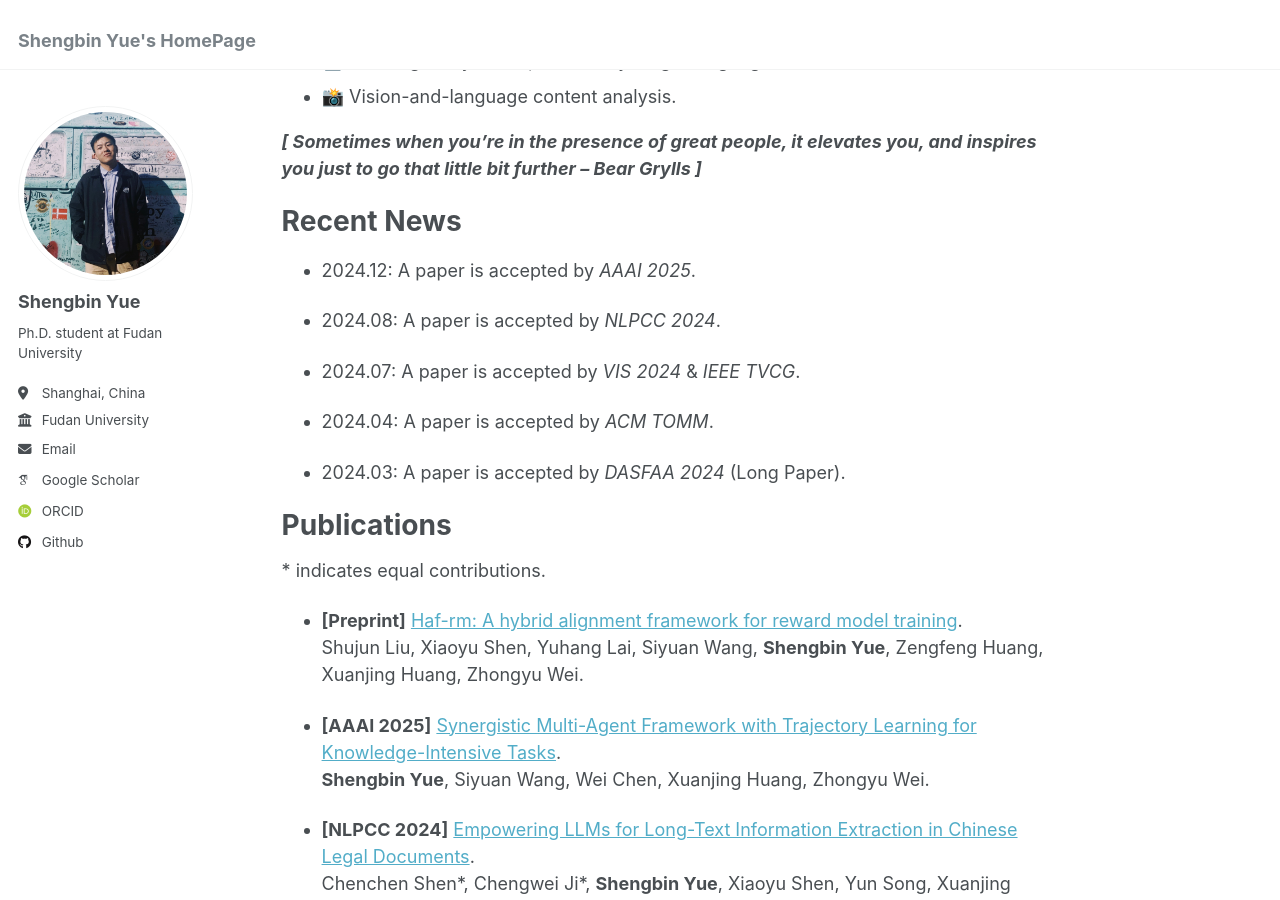
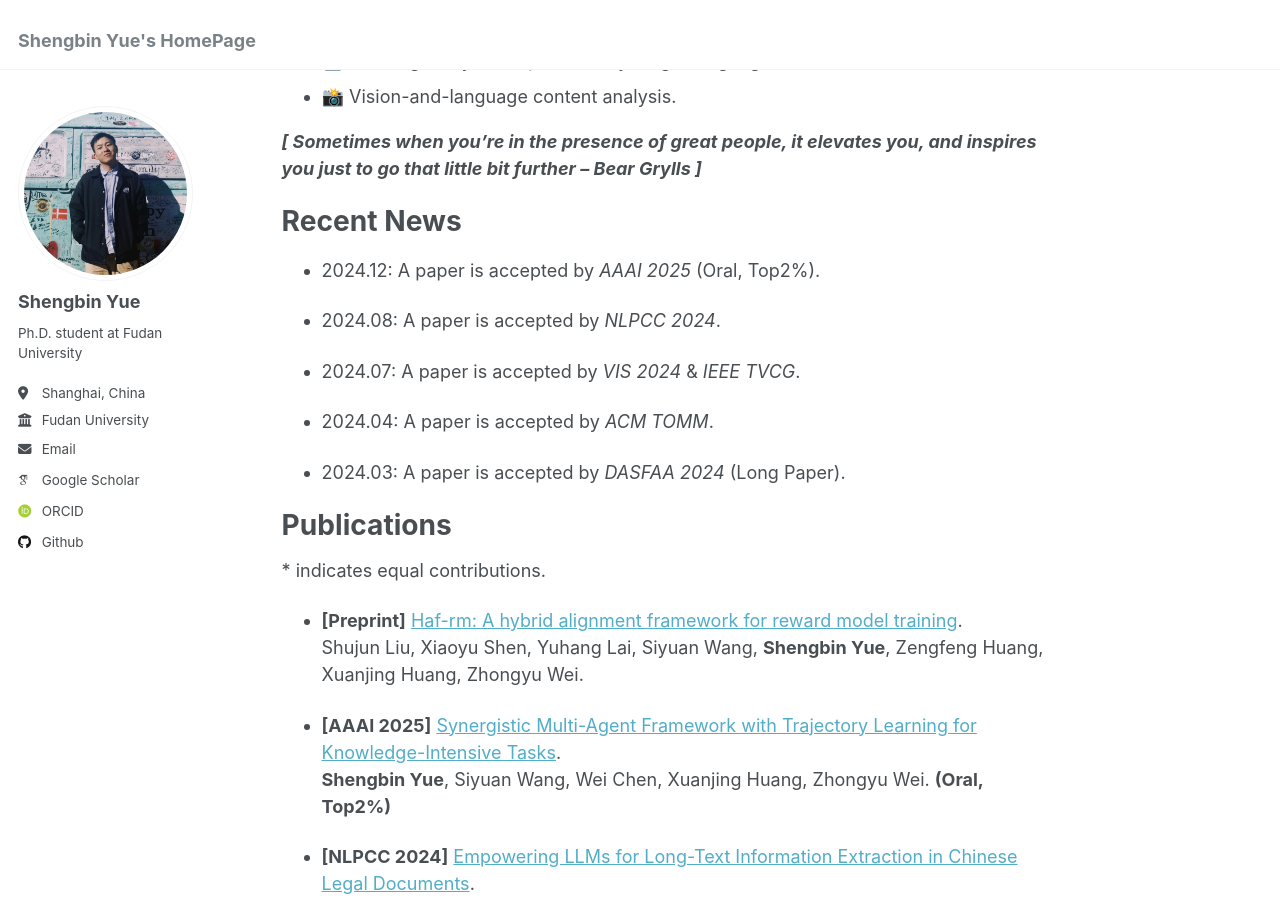
Before and after one commit to yueshengbin/yueshengbin.github.io, a Jekyll site: the page built from _pages/about.md, in a window 1280 px wide and 900 px high, scrolled down 309 px. Built offline with Jekyll 4.4.1, drawn with Linux system fonts in a browser that asks for light colours; some web fonts are replaced.

Commit message:
Update about.md

```diff
--- a/_pages/about.md
+++ b/_pages/about.md
@@ -19,7 +19,7 @@
 
 Recent News
 ======
-* 2024.12: A paper is accepted by *AAAI 2025*.
+* 2024.12: A paper is accepted by *AAAI 2025* (Oral, Top2%).
 
 * 2024.08: A paper is accepted by *NLPCC 2024*.
 
@@ -39,6 +39,7 @@
 
 * **[AAAI 2025]** [Synergistic Multi-Agent Framework with Trajectory Learning for Knowledge-Intensive Tasks](https://arxiv.org/abs/2407.09893).
   **Shengbin Yue**, Siyuan Wang, Wei Chen, Xuanjing Huang, Zhongyu Wei.
+  **(Oral, Top2%)**
 
 * **[NLPCC 2024]** [Empowering LLMs for Long-Text Information Extraction in Chinese Legal Documents](https://link.springer.com/chapter/10.1007/978-981-97-9431-7_35).
   Chenchen Shen\*, Chengwei Ji\*, **Shengbin Yue**, Xiaoyu Shen, Yun Song, Xuanjing Huang, Zhongyu Wei.
```
